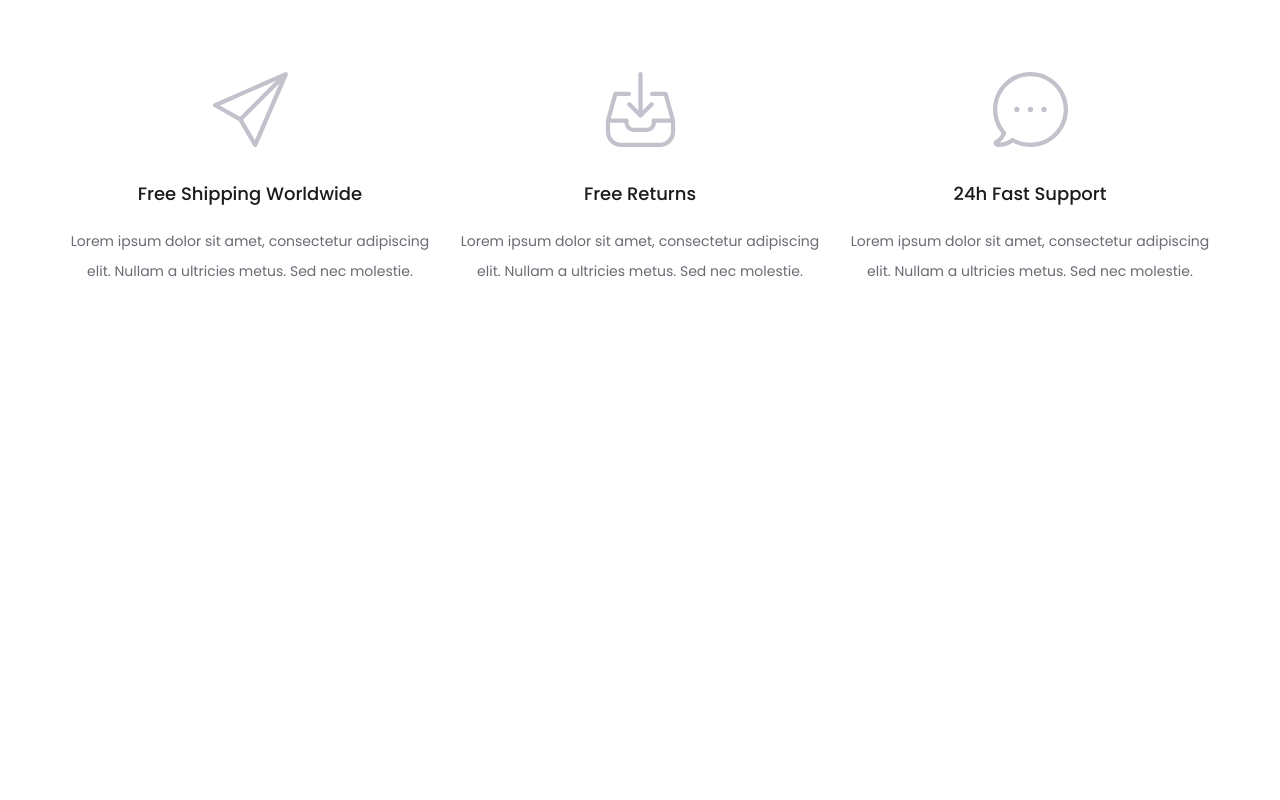
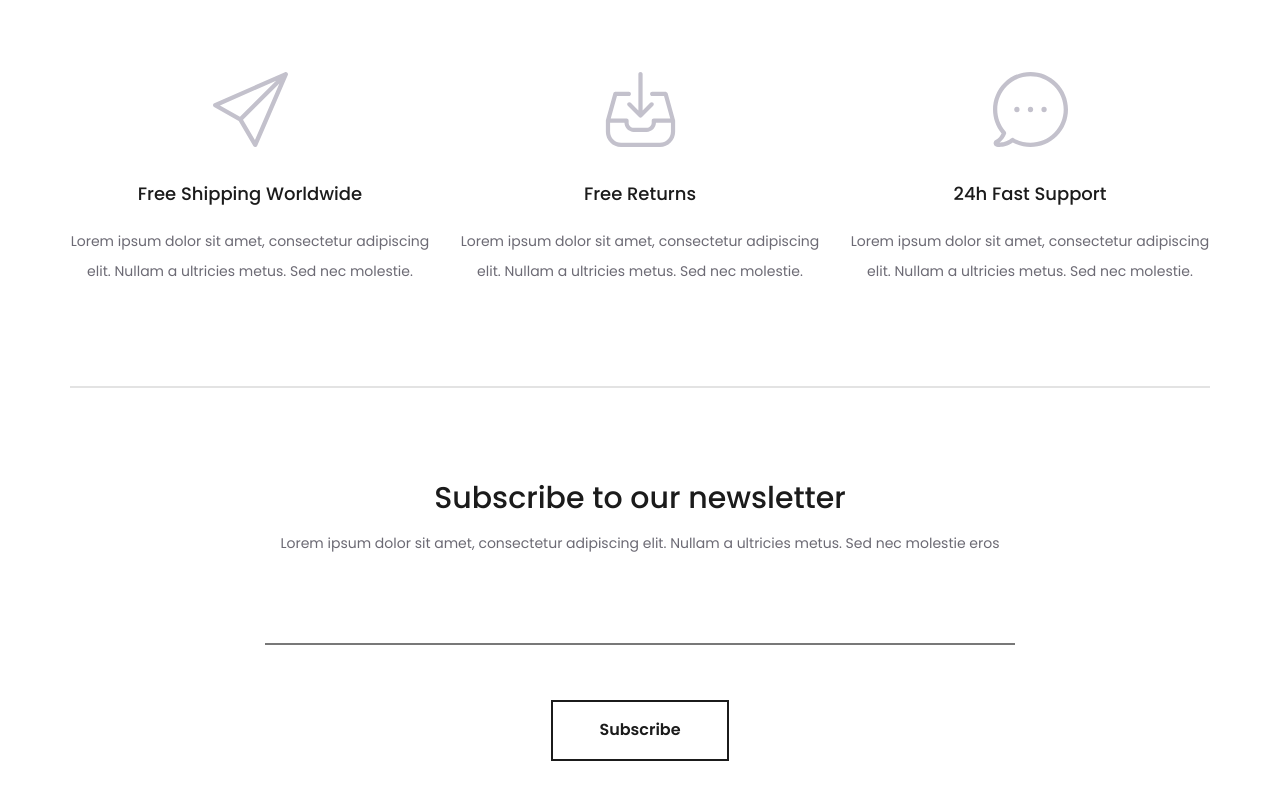
Before and after one commit to VicThorX/commerce-webapp, a React (Create React App) app: page / in a window 1280 px wide. Shown: the part 2796-3596 px from the top of the page. Before the commit the page ends 3182 px from the top, so only its background shows below. Built offline with nearby package versions, Linux system fonts and the light colour scheme; some icons are missing.

Commit message:
add newsletter

```diff
--- /dev/null
+++ b/src/Newsletter/Newsletter.js
@@ -0,0 +1,31 @@
+import React from 'react';
+
+function Newsletter() {
+  return (
+	<div class="newsletter">
+		<div class="container">
+			<div class="row">
+				<div class="col">
+					<div class="newsletter_border"></div>
+				</div>
+			</div>
+			<div class="row">
+				<div class="col-lg-8 offset-lg-2">
+					<div class="newsletter_content text-center">
+						<div class="newsletter_title">Subscribe to our newsletter</div>
+						<div class="newsletter_text"><p>Lorem ipsum dolor sit amet, consectetur adipiscing elit. Nullam a ultricies metus. Sed nec molestie eros</p></div>
+						<div class="newsletter_form_container">
+							<form action="#" id="newsletter_form" class="newsletter_form">
+								<input type="email" class="newsletter_input" required="required" />
+								<button class="newsletter_button trans_200"><span>Subscribe</span></button>
+							</form>
+						</div>
+					</div>
+				</div>
+			</div>
+		</div>
+	</div>
+  );
+}
+
+export default Newsletter;
--- a/src/index.js
+++ b/src/index.js
@@ -8,6 +8,7 @@ import Advertisements from './Advertisements/Advertisements';
 import Products from './Products/Products';
 import Advertisement from './Advertisements/Advertisement';
 import IconBoxes from './IconBoxes/IconBoxes';
+import Newsletter from './Newsletter/Newsletter';
 import * as serviceWorker from './serviceWorker';
 
 ReactDOM.render(
@@ -19,6 +20,7 @@ ReactDOM.render(
     <Products />
     <Advertisement />
     <IconBoxes />
+    <Newsletter />
   </React.StrictMode>,
   document.getElementById('root')
 );
```
